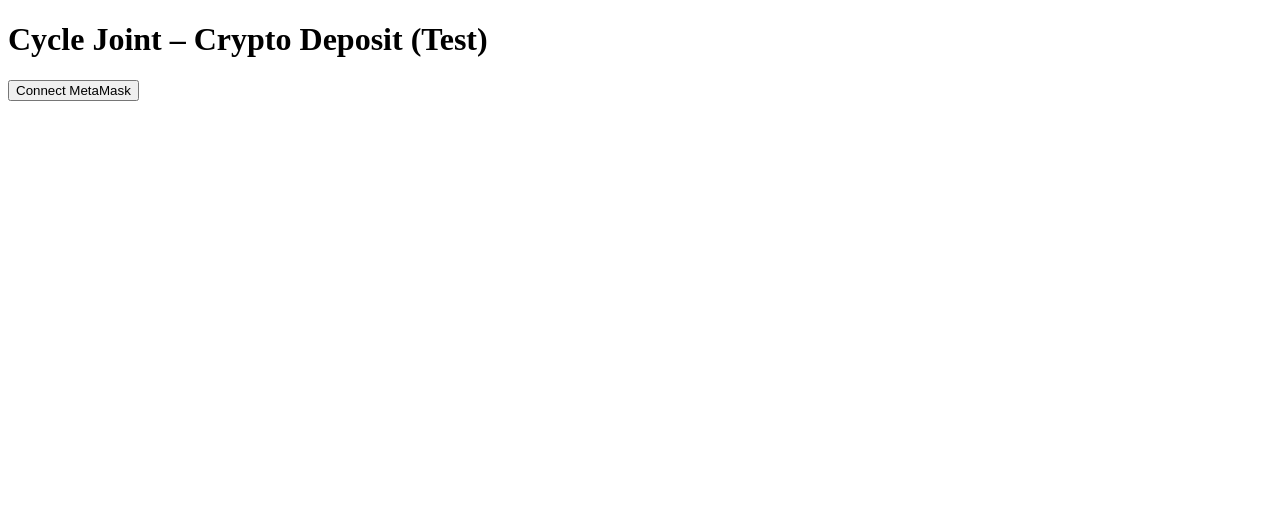
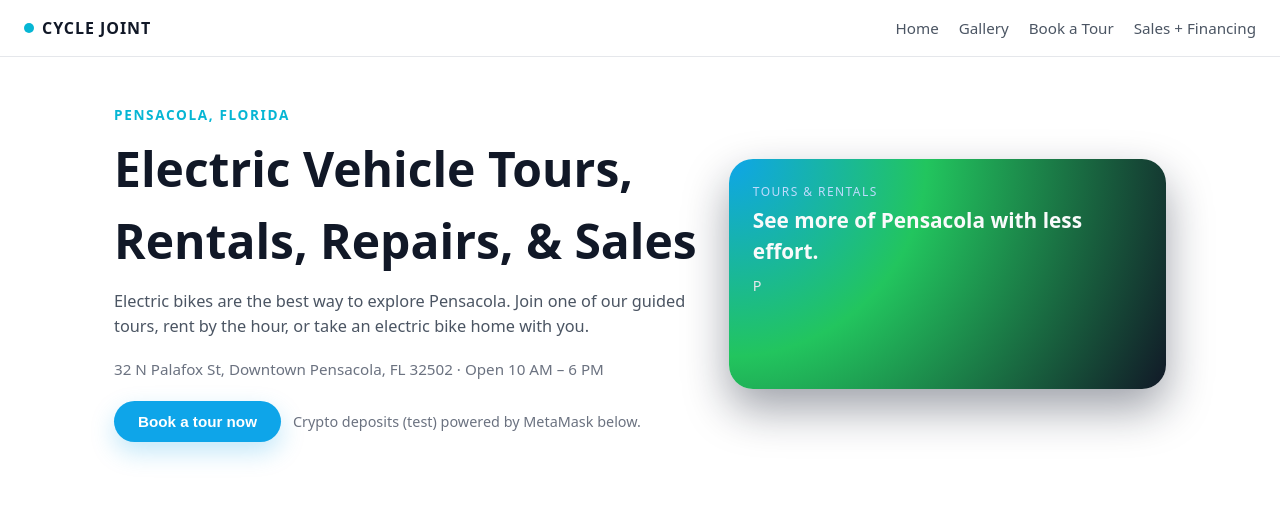
Before and after one commit to AlexMillerUWF/Capstone-Project, a plain HTML site: page index.html in a window 1280 px wide. Drawn offline with Linux system fonts and the light colour scheme.

Commit message:
Update index.html

```diff
--- a/index.html
+++ b/index.html
@@ -2,39 +2,315 @@
 <html lang="en">
 <head>
   <meta charset="UTF-8" />
-  <title>Cycle Joint – Crypto Deposit</title>
+  <title>Cycle Joint – Electric Bike Rentals & Crypto Deposits</title>
+  <meta name="viewport" content="width=device-width, initial-scale=1" />
+
+  <style>
+    /* Basic reset */
+    * {
+      margin: 0;
+      padding: 0;
+      box-sizing: border-box;
+    }
+
+    body {
+      font-family: system-ui, -apple-system, BlinkMacSystemFont, "Segoe UI", sans-serif;
+      background: #ffffff;
+      color: #111827;
+      line-height: 1.5;
+    }
+
+    a {
+      text-decoration: none;
+      color: inherit;
+    }
+
+    /* Top navigation */
+    .nav {
+      display: flex;
+      justify-content: space-between;
+      align-items: center;
+      padding: 1rem 1.5rem;
+      border-bottom: 1px solid #e5e7eb;
+      background: #ffffffcc;
+      backdrop-filter: blur(10px);
+      position: sticky;
+      top: 0;
+      z-index: 10;
+    }
+
+    .nav-left {
+      display: flex;
+      align-items: center;
+      gap: 0.5rem;
+      font-weight: 700;
+      letter-spacing: 0.06em;
+      text-transform: uppercase;
+    }
+
+    .nav-left span.logo-dot {
+      width: 10px;
+      height: 10px;
+      border-radius: 999px;
+      background: #06b6d4;
+      display: inline-block;
+    }
+
+    .nav-links {
+      display: flex;
+      gap: 1.25rem;
+      font-size: 0.95rem;
+    }
+
+    .nav-links a {
+      color: #4b5563;
+    }
+
+    .nav-links a:hover {
+      color: #111827;
+    }
+
+    /* Page layout */
+    .page {
+      max-width: 1100px;
+      margin: 0 auto;
+      padding: 2rem 1.5rem 3rem;
+    }
+
+    /* Hero section */
+    .hero {
+      display: grid;
+      grid-template-columns: minmax(0, 2fr) minmax(0, 1.5fr);
+      gap: 2rem;
+      align-items: center;
+      padding-top: 1rem;
+      padding-bottom: 2rem;
+    }
+
+    .hero-text-eyebrow {
+      font-size: 0.85rem;
+      letter-spacing: 0.12em;
+      text-transform: uppercase;
+      color: #06b6d4;
+      font-weight: 600;
+      margin-bottom: 0.5rem;
+    }
+
+    .hero-title {
+      font-size: clamp(2rem, 3vw + 1rem, 3rem);
+      font-weight: 800;
+      margin-bottom: 0.75rem;
+    }
+
+    .hero-subtitle {
+      font-size: 1.02rem;
+      color: #4b5563;
+      margin-bottom: 1.25rem;
+    }
+
+    .hero-location {
+      font-size: 0.95rem;
+      color: #6b7280;
+      margin-bottom: 1.25rem;
+    }
+
+    .hero-actions {
+      display: flex;
+      flex-wrap: wrap;
+      gap: 0.75rem;
+      align-items: center;
+    }
+
+    .btn-primary {
+      padding: 0.75rem 1.5rem;
+      border-radius: 999px;
+      background: #0ea5e9;
+      border: none;
+      color: white;
+      font-weight: 600;
+      cursor: pointer;
+      font-size: 0.95rem;
+      box-shadow: 0 10px 25px rgba(14, 165, 233, 0.25);
+      transition: transform 0.12s ease, box-shadow 0.12s ease, background 0.12s ease;
+    }
+
+    .btn-primary:hover {
+      background: #0284c7;
+      box-shadow: 0 18px 35px rgba(14, 165, 233, 0.35);
+      transform: translateY(-1px);
+    }
+
+    .hero-note {
+      font-size: 0.9rem;
+      color: #6b7280;
+    }
+
+    /* Placeholder "image" block to mimic the site’s visual section */
+    .hero-card {
+      border-radius: 1.5rem;
+      padding: 1.5rem;
+      background: radial-gradient(circle at top left, #0ea5e9 0, #22c55e 40%, #111827 100%);
+      color: #f9fafb;
+      position: relative;
+      overflow: hidden;
+      min-height: 230px;
+      box-shadow: 0 20px 45px rgba(15, 23, 42, 0.4);
+    }
+
+    .hero-card-tag {
+      font-size: 0.75rem;
+      text-transform: uppercase;
+      letter-spacing: 0.12em;
+      color: #bfdbfe;
+      margin-bottom: 0.25rem;
+    }
+
+    .hero-card-title {
+      font-size: 1.3rem;
+      font-weight: 700;
+      margin-bottom: 0.5rem;
+    }
+
+    .hero-card-text {
+      font-size: 0.9rem;
+      color: #e5e7eb;
+      max-width: 260px;
+      margin-bottom: 1rem;
+    }
+
+    .hero-card-pill {
+      display: inline-flex;
+      align-items: center;
+      gap: 0.4rem;
+      padding: 0.4rem 0.75rem;
+      border-radius: 999px;
+      background: rgba(15, 23, 42, 0.6);
+      font-size: 0.8rem;
+    }
+
+    .hero-card-pill-dot {
+      width: 8px;
+      height: 8px;
+      border-radius: 999px;
+      background: #22c55e;
+    }
+
+    /* Content sections */
+    .section {
+      margin-top: 2.5rem;
+    }
+
+    .section-title {
+      font-size: 1.2rem;
+      font-weight: 700;
+      margin-bottom: 0.25rem;
+    }
+
+    .section-subtitle {
+      font-size: 0.95rem;
+      color: #6b7280;
+      margin-bottom: 1rem;
+    }
+
+    .section-card {
+      border-radius: 1rem;
+      border: 1px solid #e5e7eb;
+      padding: 1.25rem 1.5rem;
+      background: #ffffff;
+      box-shadow: 0 6px 15px rgba(15, 23, 42, 0.04);
+    }
+
+    .section-card h3 {
+      font-size: 1rem;
+      margin-bottom: 0.35rem;
+    }
+
+    .section-card p {
+      font-size: 0.92rem;
+      color: #4b5563;
+      margin-bottom: 0.9rem;
+    }
+
+    /* MetaMask area */
+    .wallet-section {
+      display: flex;
+      flex-wrap: wrap;
+      align-items: center;
+      gap: 1rem;
+    }
+
+    .wallet-status {
+      font-size: 0.9rem;
+      color: #374151;
+    }
+
+    .wallet-status strong {
+      font-family: "SF Mono", ui-monospace, Menlo, Monaco, Consolas, "Liberation Mono", "Courier New", monospace;
+      font-size: 0.88rem;
+    }
+
+    /* Footer */
+    .footer {
+      border-top: 1px solid #e5e7eb;
+      padding: 1.5rem 1.5rem 2rem;
+      font-size: 0.85rem;
+      color: #6b7280;
+      text-align: center;
+    }
+
+    @media (max-width: 800px) {
+      .hero {
+        grid-template-columns: 1fr;
+      }
+
+      .hero-card {
+        order: -1;
+      }
+
+      .nav-links {
+        display: none; /* keep nav simple on small screens */
+      }
+    }
+  </style>
 </head>
 <body>
-  <h1>Cycle Joint – Crypto Deposit (Test)</h1>
+  <!-- Top nav -->
+  <header class="nav">
+    <div class="nav-left">
+      <span class="logo-dot"></span>
+      <span>CYCLE JOINT</span>
+    </div>
+    <nav class="nav-links">
+      <a href="#">Home</a>
+      <a href="#">Gallery</a>
+      <a href="#">Book a Tour</a>
+      <a href="#">Sales + Financing</a>
+    </nav>
+  </header>
 
-  <button id="connectBtn">Connect MetaMask</button>
-  <p id="status"></p>
+  <!-- Main page content -->
+  <main class="page">
+    <!-- Hero section -->
+    <section class="hero">
+      <div>
+        <div class="hero-text-eyebrow">Pensacola, Florida</div>
+        <h1 class="hero-title">Electric Vehicle Tours, Rentals, Repairs, &amp; Sales</h1>
+        <p class="hero-subtitle">
+          Electric bikes are the best way to explore Pensacola. Join one of our guided tours, rent by the hour,
+          or take an electric bike home with you.
+        </p>
+        <p class="hero-location">
+          32 N Palafox St, Downtown Pensacola, FL 32502 &middot; Open 10 AM &ndash; 6 PM
+        </p>
 
-  <script>
-    const connectBtn = document.getElementById("connectBtn");
-    const statusText = document.getElementById("status");
+        <div class="hero-actions">
+          <button class="btn-primary">Book a tour now</button>
+          <span class="hero-note">Crypto deposits (test) powered by MetaMask below.</span>
+        </div>
+      </div>
 
-    async function connectWallet() {
-      if (typeof window.ethereum === "undefined") {
-        statusText.innerText = "MetaMask not detected. Please install the MetaMask extension.";
-        return;
-      }
-
-      try {
-        // Ask MetaMask for accounts
-        const accounts = await window.ethereum.request({
-          method: "eth_requestAccounts",
-        });
-
-        const wallet = accounts[0];
-        statusText.innerText = "Connected wallet: " + wallet;
-      } catch (error) {
-        console.error(error);
-        statusText.innerText = "User rejected connection or an error occurred.";
-      }
-    }
-
-    connectBtn.addEventListener("click", connectWallet);
-  </script>
-</body>
-</html>
+      <aside class="hero-card">
+        <div class="hero-card-tag">Tours &amp; Rentals</div>
+        <div class="hero-card-title">See more of Pensacola with less effort.</div>
+        <div class="hero-card-text">
+          P
```
